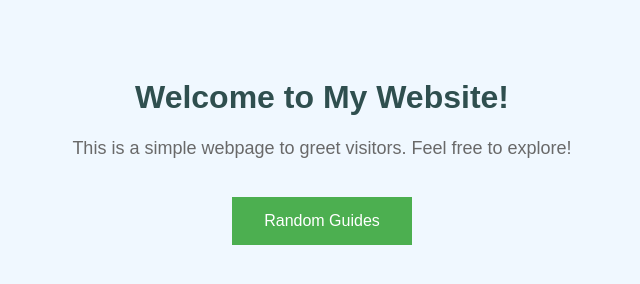
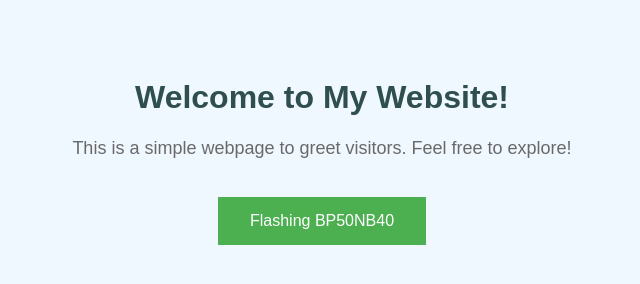
Before and after one commit to iamjuni/iamjuni.github.io, a plain HTML site: page index.html in a window 1280 px wide. Shown: the whole page, without its empty margins (318-958 px from the left). Drawn offline with Linux system fonts and the light colour scheme.

Commit message:
Update index.html

```diff
--- a/index.html
+++ b/index.html
@@ -37,7 +37,7 @@
     <h1>Welcome to My Website!</h1>
     <p>This is a simple webpage to greet visitors. Feel free to explore!</p>
 
-    <button class="button" onclick="window.location.href='guides.html'">Random Guides</button>
+    <button class="button" onclick="window.location.href='guides.html'">Flashing BP50NB40</button>
 
 </body>
 </html>
```
